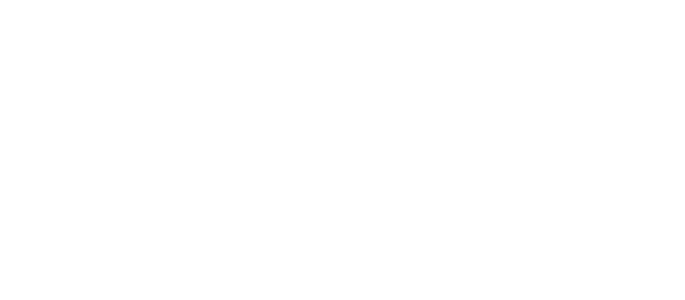
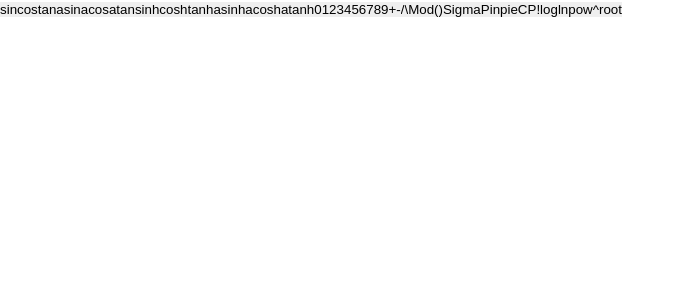
Before and after one commit to MenSeb/react-calculator, a React (Create React App) app: page / in a window 1280 px wide. Shown: the top 300 px of the page, without its empty margins (0-685 px from the left). Built offline with nearby package versions, Linux system fonts and the light colour scheme.

Commit message:
inputs rendering with context

```diff
--- a/src/components/Inputs/Inputs.js
+++ b/src/components/Inputs/Inputs.js
@@ -1,8 +1,9 @@
-import React from 'react'
+import React, { useContext } from 'react'
+import { CalculatorContext } from '../../contexts/calculator';
 
 export default function Inputs ()
 {
-  const inputs = []
+  const { inputs } = useContext( CalculatorContext )
 
   return inputs.map(
     input => (
```
